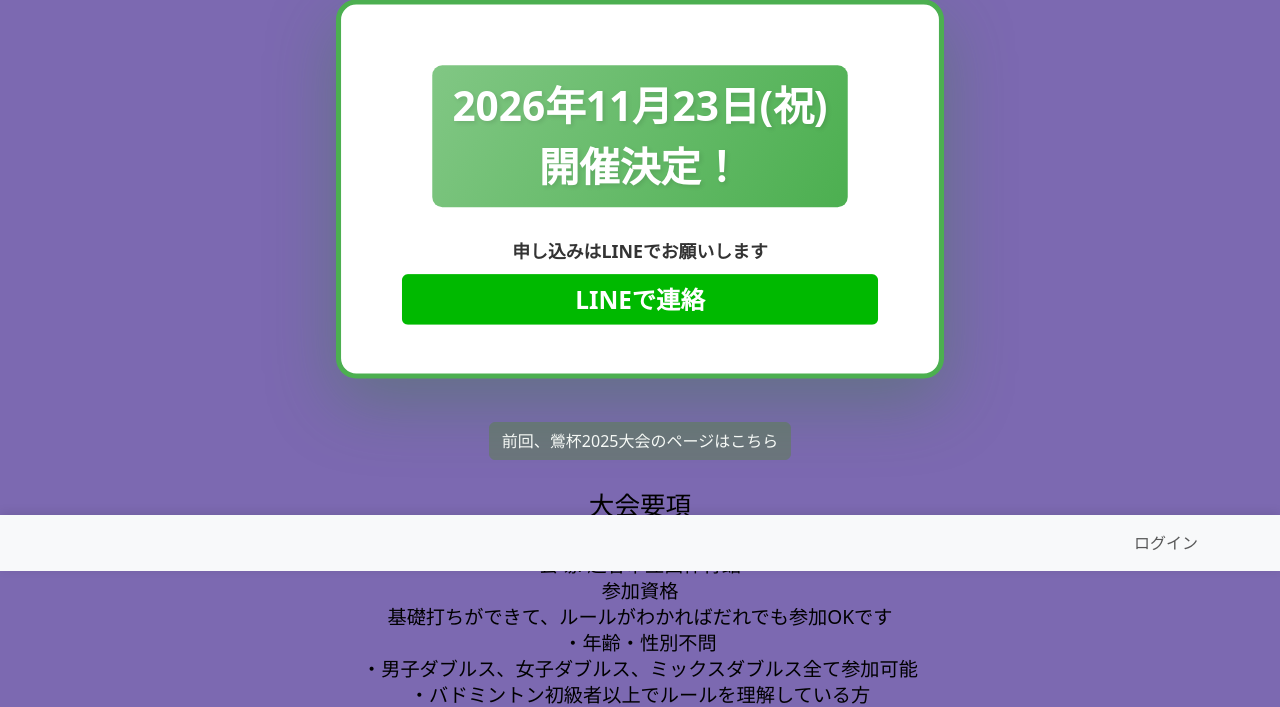
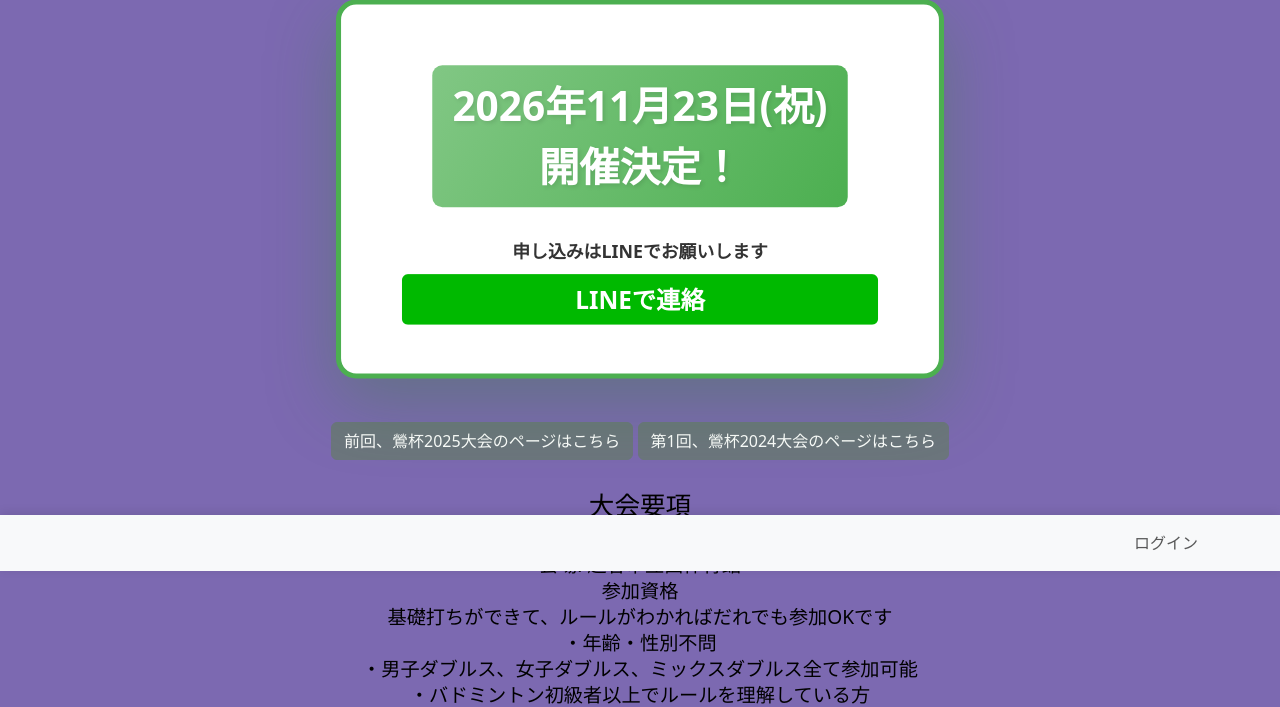
Before and after one commit to UGUIS8020/uguis-bad, a Flask app: page /tournament/uguis2026_tournament in a window 1280 px wide. Shown: the part 229-936 px from the top of the page. Run offline with Flask 3, Linux system fonts and the light colour scheme; some libraries are stand-ins or nearby versions.

Commit message:
2026年大会ページ: 第1回鶯杯2024大会へのリンクボタンを追加
Co-Authored-By: Claude Sonnet 5 <noreply@anthropic.com>

```diff
--- a/templates/tournament/uguis2026_tournament.html
+++ b/templates/tournament/uguis2026_tournament.html
@@ -430,6 +430,7 @@ img:not(.avatar-ig img) {
 
 <div class="container05">
     <a href="{{ url_for('uguis2025_tournament') }}" class="btn btn-secondary my-3">前回、鶯杯2025大会のページはこちら</a>
+    <a href="{{ url_for('uguis2024_tournament') }}" class="btn btn-secondary my-3">第1回、鶯杯2024大会のページはこちら</a>
 </div>
 
 <div class="container05">
```
